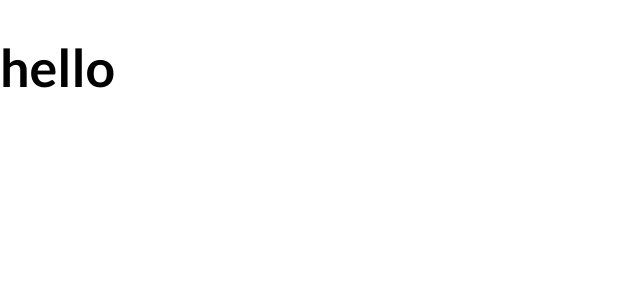
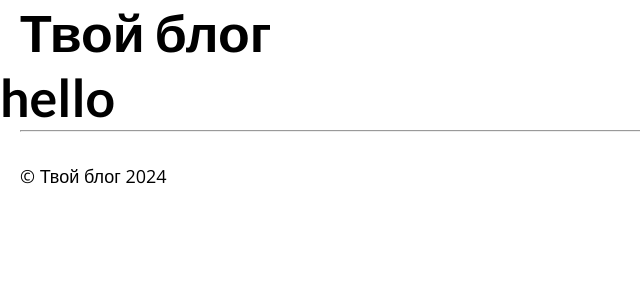
Before and after one commit to webNekit/simple-blog-next-js, a Next.js app in the folder client-blog/: page / in a window 1280 px wide. Shown: the top 300 px of the page, without its empty margins (0-640 px from the left). Built offline with nearby package versions, Linux system fonts and the light colour scheme.

Commit message:
done settings style spacing, hr

```diff
--- a/client-blog/src/app/layout.jsx
+++ b/client-blog/src/app/layout.jsx
@@ -1,5 +1,7 @@
 import { Lato, Open_Sans } from 'next/font/google';
 import '@/styles/main.sass';
+import Header from '@/components/header/header';
+import Footer from '@/components/footer/footer';
 
 const lato = Lato({ subsets: ['latin'], weight: ['400', '700', '900'], variable: '--font-lato' });
 const openSans = Open_Sans({ subsets: ['latin'], variable: '--font-open-sans' });
@@ -12,7 +14,11 @@ export const metadata = {
 export default function RootLayout({ children }) {
   return (
     <html lang="en">
-      <body className={`${openSans.className} ${openSans.variable} ${lato.variable}`}>{children}</body>
+      <body className={`${openSans.className} ${openSans.variable} ${lato.variable}`}>
+        <Header />
+        {children}
+        <Footer />
+      </body>
     </html>
   )
 }
--- /dev/null
+++ b/client-blog/src/components/footer/footer.jsx
@@ -0,0 +1,10 @@
+export default function footer() {
+  return (
+    <footer>
+      <div className="container">
+        <hr className="mb-30" />
+        <p>&copy; Твой блог 2024</p>
+      </div>
+    </footer>
+  )
+}
--- /dev/null
+++ b/client-blog/src/components/header/header.jsx
@@ -0,0 +1,9 @@
+export default function header() {
+  return (
+    <header>
+        <div className="container">
+            <h1 className="title h1">Твой блог</h1>
+        </div>
+    </header>
+  )
+}
--- a/client-blog/src/styles/main.sass
+++ b/client-blog/src/styles/main.sass
@@ -2,3 +2,7 @@
 @import 'globals'
 @import 'grid'
 @import 'typography'
+
+// utils
+@import 'utils/spacing'
+@import 'utils/hr'
--- a/client-blog/src/styles/typography.sass
+++ b/client-blog/src/styles/typography.sass
@@ -10,6 +10,7 @@ h1, .h1, h2, .h2, h3, .h3, h4, .h4, h5, .h5, h6, .h6
     font-weight: 600
     color: #000
     line-height: 1.25
+    margin: 0
 
 h1, .h1
     font-size: 2.888rem
--- /dev/null
+++ b/client-blog/src/styles/utils/hr.sass
@@ -0,0 +1,3 @@
+hr
+    margin: 0
+    background-color: rgba(0,0,0, .1)
--- /dev/null
+++ b/client-blog/src/styles/utils/spacing.sass
@@ -0,0 +1,28 @@
+// margins
+// margin-top
+$marginTop: (30)
+
+@each $mt in $marginTop
+    .mt-#{$mt}
+        margin-top: #{$mt}px
+
+$marginBottom: (30)
+
+@each $mb in $marginBottom
+    .mb-#{$mb}
+        margin-bottom: #{$mb}px
+
+// paddings
+// padding-top
+$paddingTop: (80)
+
+@each $pt in $paddingTop
+    .pt-#{$pt}
+        padding-top: #{$pt}px
+
+// padding-bottom
+$paddingBottom: (80)
+
+@each $pb in $paddingBottom
+    .pb-#{$pb}
+        padding-bottom: #{$pb}px
```
Also changed, not shown: client-blog/src/components/card/card.jsx (added, +9 -0 lines), client-blog/src/components/card/card.module.sass (added).
